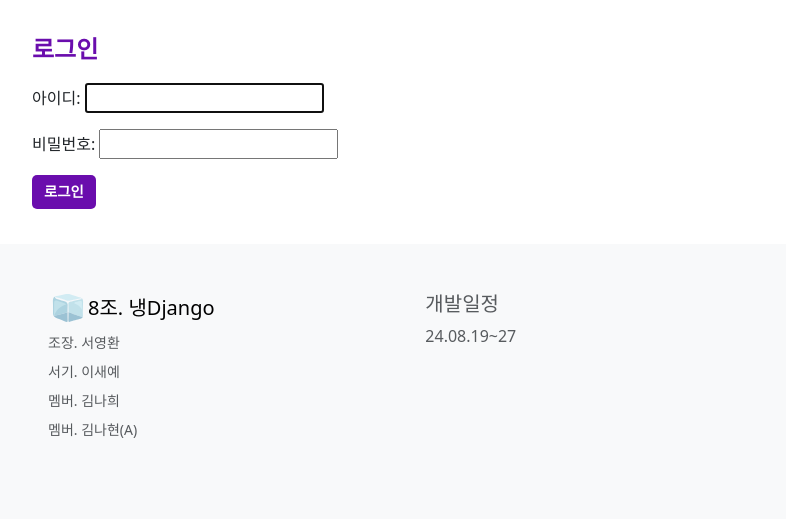
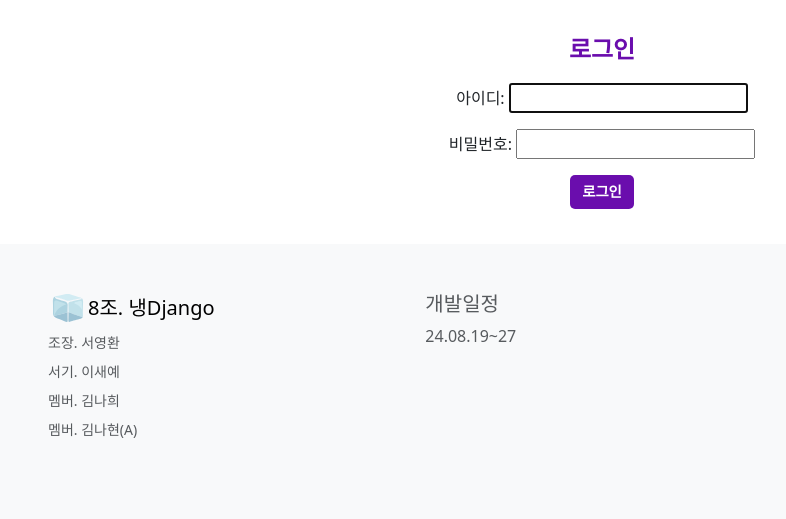
Before and after one commit to SHY-89/spartamarket_8, a Django app: page /accounts/login/ in a window 1280 px wide. Shown: the part 146-665 px from the top of the page, without its empty margins (38-824 px from the left). Run offline with Django 4.2, Linux system fonts and the light colour scheme; some libraries are stand-ins or nearby versions.

```diff
--- a/accounts/templates/accounts/login.html
+++ b/accounts/templates/accounts/login.html
@@ -1,7 +1,8 @@
 {% extends "base.html" %}
 
 {% block content %}
-    <h1 class="auth-title">로그인</h1>
+<div style="text-align: center">
+    <h1 class="auth-title" style="text-align: center">로그인</h1>
     <div class="form-container">
         <form action="{% url 'accounts:login' %}" method="POST">
             {% csrf_token %}
@@ -9,4 +10,5 @@
             <button class="btn-custom" type="submit">로그인</button>
         </form>
     </div>
+</div>
 {% endblock %}
```
